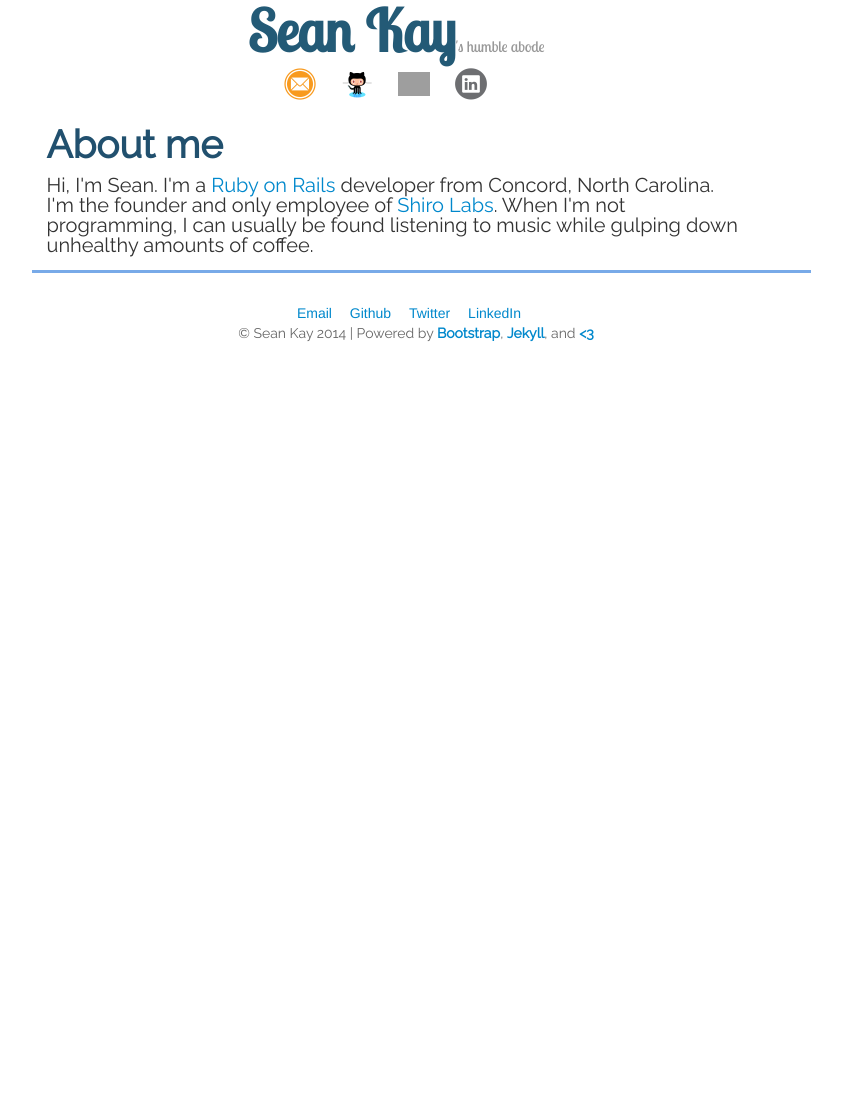
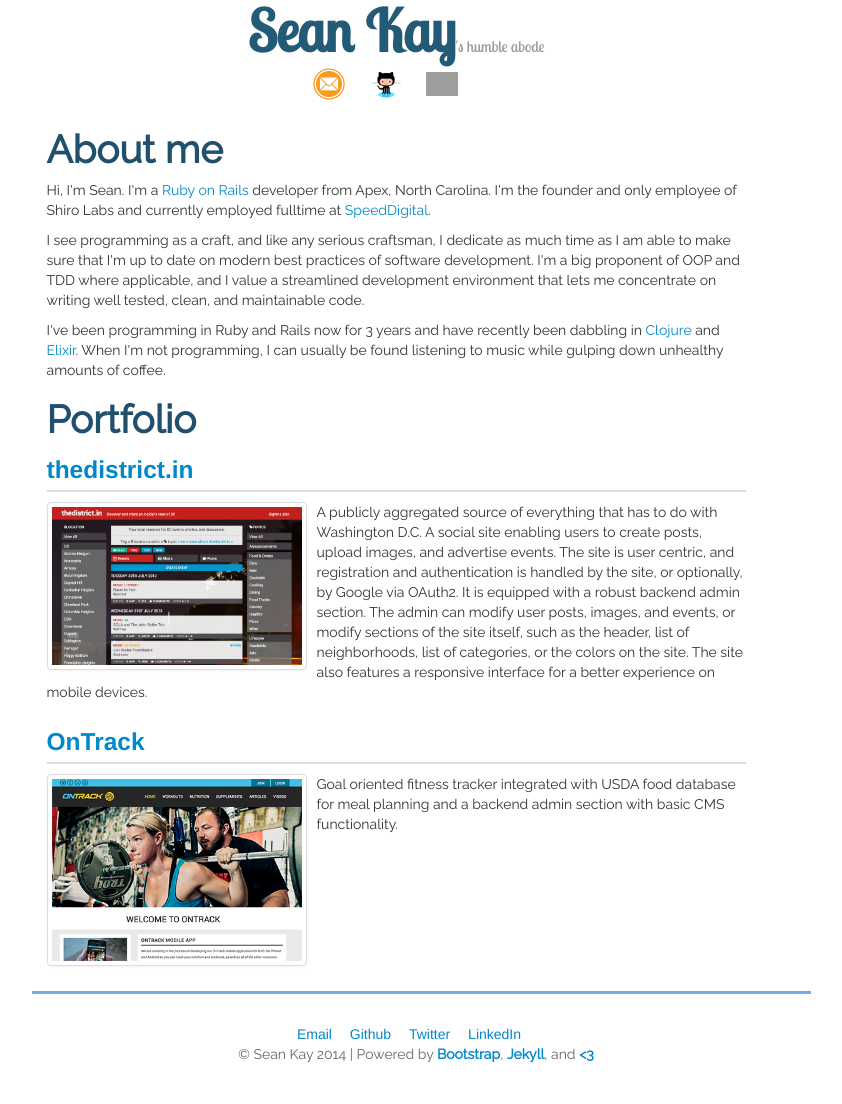
Before and after one commit to seankay/seankay.github.com, a Jekyll site: the page built from index.html, in a window 1280 px wide. Shown: the whole page, without its empty margins (244-1086 px from the left). Built offline with Jekyll 4.4.1, drawn with Linux system fonts in a browser that asks for light colours; nearby versions of some CDN libraries; Markdown is read by kramdown in place of the engine named in the settings; the list of posts is cut into pages by our own code; before the commit the page ends 900 px from its top, so only the background shows below that; grey boxes are pictures that could not be loaded.

Commit message:
updates!

```diff
--- a/_includes/portfolio.html
+++ b/_includes/portfolio.html
@@ -1,24 +1,34 @@
-<div>
-  <div class="section-title">
+<div class="section-title portfolio">
   <h1>Portfolio</h1>
 </div>
 <div id="portfolio">
   <div class="project">
-      <h3 class="project_title">
-        <a href="https://github.com/seankay/tomato_power" target="_blank">Tomato Power</a>
+    <h3 class="project-title">
+      <a href="http://thedistrict.in" target="_blank">thedistrict.in</a>
     </h3>
-      <p>An API wrapper for the
-      <a href="http://developer.rottentomatoes.com">Rotten Tomatoes API</a> written in Ruby.
+    <a href="http://thedistrict.in" target="_blank">
+      <img class="thumbnail pull-left" src="/img/portfolio/thedistrict.png" alt="thedistrict" />
+    </a>
+    <p class="project-info">A publicly aggregated source of everything that has to do with Washington D.C.
+    A social site enabling users to create posts, upload images, and advertise events.
+    The site is user centric, and registration and authentication is handled by the site, or optionally,
+    by Google via OAuth2. It is equipped with a robust backend admin section.
+    The admin can modify user posts, images, and events, or modify sections of the site itself, such as the header,
+    list of neighborhoods, list of categories, or the colors on the site.
+    The site also features a responsive interface for a better experience on mobile devices.
     </p>
   </div>
   <div class="project">
-      <h3 class="project_title">
-        <a href="http://yayfruity.com" target="_blank">Yay Fruity</a>
-        <a href="https://github.com/seankay/yayfruity" target="_blank"><small>Source on Github</small></a>
+    <h3 class="project-title">
+      <a href="http://on-track.herokuapp.com" target="_blank">OnTrack</a>
     </h3>
-      <p>A movie suggestion site using <a href="http://angularjs.org/" target="_blank">AngularJS</a> and
-      <a href="https://github.com/seankay/tomato_power" target="_blank">Tomato Power</a>
+    <p>
+    <a href="http://on-track.herokuapp.com" target="_blank">
+      <img class="thumbnail pull-left" src="/img/portfolio/ontrack.png" alt="ontrack"/>
+    </a>
+    Goal oriented fitness tracker integrated with USDA food database for meal planning
+    and a backend admin section with basic CMS functionality.
     </p>
   </div>
 </div>
-</div>
+<div class="clearfix"></div>
--- a/_layouts/default.html
+++ b/_layouts/default.html
@@ -21,9 +21,6 @@
     						</li>
     						<li id="social-twitter">
     							<a rel="tooltip" href='https://twitter.com/seanlikewhat' target='_blank'></a>
-    						</li>
-    						<li id="social-linkedin">
-    							<a rel="tooltip" href='http://www.linkedin.com/in/snkay' target='_blank'></a>
     						</li>
     					</ul>
     				</div>
@@ -58,6 +55,5 @@
 		<script type="text/javascript" src="/js/bootstrap.min.js"></script>
 		<script type="text/javascript" src="/js/custom.js"></script>
 		{% include google_analytics.html %}
-		{% include bugherd.html %}
 	</body>
 </html>
--- a/css/custom.css
+++ b/css/custom.css
@@ -32,9 +32,21 @@
 	height: 100%;
 }
 
-.project_info {
-	border-left:2px solid #999;
-	padding-left:5px;
+.project{
+  margin-bottom: 20px;
+}
+
+.project-title{
+  border-bottom: 2px solid #ddd;
+}
+
+.project img{
+  width: 250px;
+  margin: 0px 10px 10px 0px;
+}
+
+.section-title{
+  margin-top: 20px;
 }
 
 .divider {
@@ -62,7 +74,6 @@
 	max-width: 729px;
 }
 
-/* banner */
 header[role="banner"] {
     box-shadow: box-shadow: 0 4px 2px -2px rgba(110,110,110,0.5);
 }
@@ -78,7 +89,6 @@
 	color: #3587B1;
 }
 
-/* navbar */
 #navbar {
 	margin-right: 6em;
 	padding: 0;
@@ -101,7 +111,6 @@
 	color: #78AAE8;
 }
 
-/* contact */
 #social {
 	margin: auto;
 	padding: auto;
@@ -120,8 +129,6 @@
 	width: 100px;
 }
 
-/* content */
-
 #about  img: {
 		width: 100px;
 		height: 100px;
@@ -137,7 +144,7 @@
 
 
 #content p {
-	font-size: 20px;
+	font-size: 14px;
 }
 
 .inner-content {
--- a/index.html
+++ b/index.html
@@ -9,11 +9,26 @@
   </div>
   <div id="about">
     <p>
-    Hi, I'm Sean. I'm a <a href="http://rubyonrails.org/" target="_blank">Ruby on Rails</a>
-    developer from Concord, North Carolina. I'm the founder and only employee of
-    <a href="http://shirolabs.com" target="_blank">Shiro Labs</a>.
+      Hi, I'm Sean. I'm a <a href="http://rubyonrails.org/" target="_blank">Ruby on Rails</a>
+      developer from Apex, North Carolina. I'm the founder and only employee of
+      Shiro Labs and currently employed fulltime at
+      <a href="http://speeddigital.com">SpeedDigital</a>.
+    </p>
+    <p>
+      I see programming as a craft, and like any serious craftsman, I dedicate as
+      much time as I am able to make sure that I'm up to date on modern best practices
+      of software development. I'm a big proponent of OOP and TDD where applicable,
+      and I value a streamlined development environment that
+      lets me concentrate on writing well tested, clean, and maintainable code.
+    </p>
+    <p>
+    I've been programming in Ruby and Rails now for
+    <script>var d= new Date().getFullYear() - 2011;document.write(d)</script>
+    years and have recently been dabbling in
+    <a href="http://clojure.org">Clojure</a> and <a href="http://elixir-lang.org">Elixir</a>.
     When I'm not programming, I can usually be found listening to music while
     gulping down unhealthy amounts of coffee.
     </p>
   </div>
+  {% include portfolio.html %}
 </div>
```
Also changed, not shown: img/portfolio/ontrack.png (added), img/portfolio/thedistrict.png (added). Lines whose indentation alone changed are shown as unchanged.
